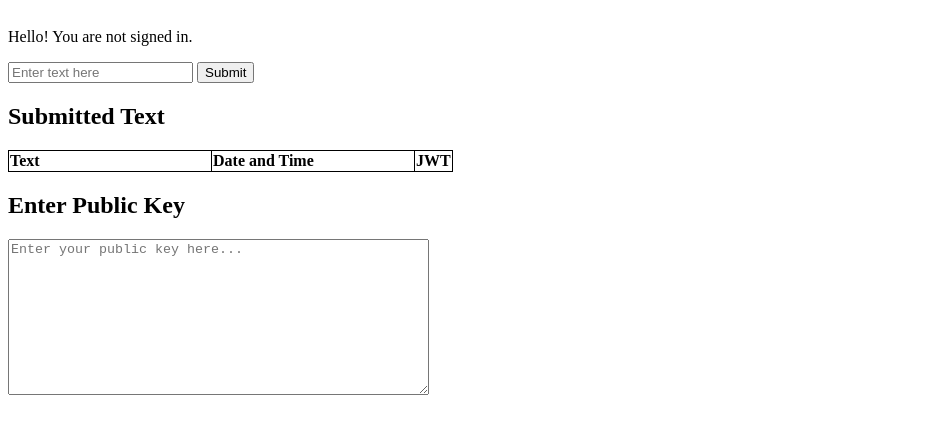
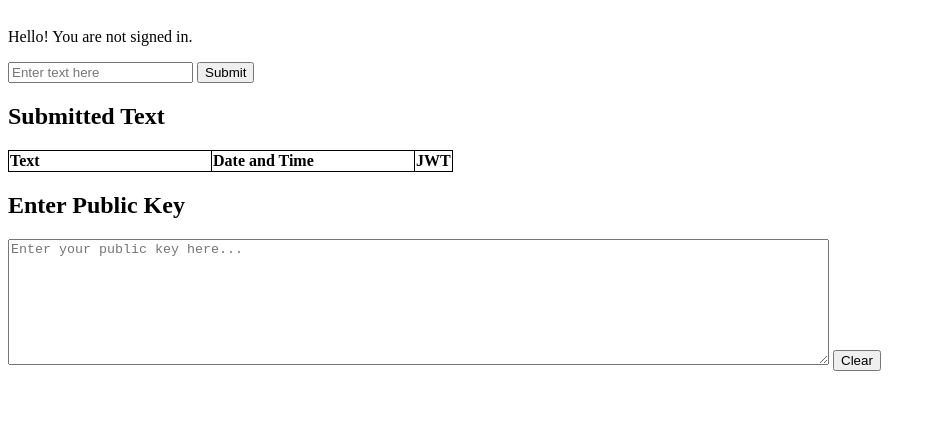
Before and after one commit to slynch182/Pomelo, a website: page index.html in a window 1280 px wide. Shown: the whole page, without its empty margins (0-936 px from the left). Drawn offline with nearby package versions, Linux system fonts and the light colour scheme.

Commit message:
Update index.html

```diff
--- a/index.html
+++ b/index.html
@@ -321,6 +321,11 @@ arJj3+aNeC2aK9GT7Hct1OJGWQGbUkNWTeUr+Ui09PjBit+AMYuHgA==
     function isJWT(token) {
       return /^[A-Za-z0-9-_]+\.[A-Za-z0-9-_]+\.[A-Za-z0-9-_]+$/.test(token);
     }
+
+    function clearPublicKey() {
+      document.querySelector('textarea[name="public-key"]').value = '';
+    }
+
   </script>
 
   <p></p>
@@ -343,7 +348,8 @@ arJj3+aNeC2aK9GT7Hct1OJGWQGbUkNWTeUr+Ui09PjBit+AMYuHgA==
   </table>
 
   <h2>Enter Public Key</h2>
-  <textarea name="public-key" rows="10" cols="50" placeholder="Enter your public key here..."></textarea>
+  <textarea name="public-key" rows="8" cols="100" placeholder="Enter your public key here..."></textarea>
+  <button onclick="clearPublicKey()">Clear</button> <!-- Highlighted change: Added clear button -->
 
 </body>
 </html>
```
